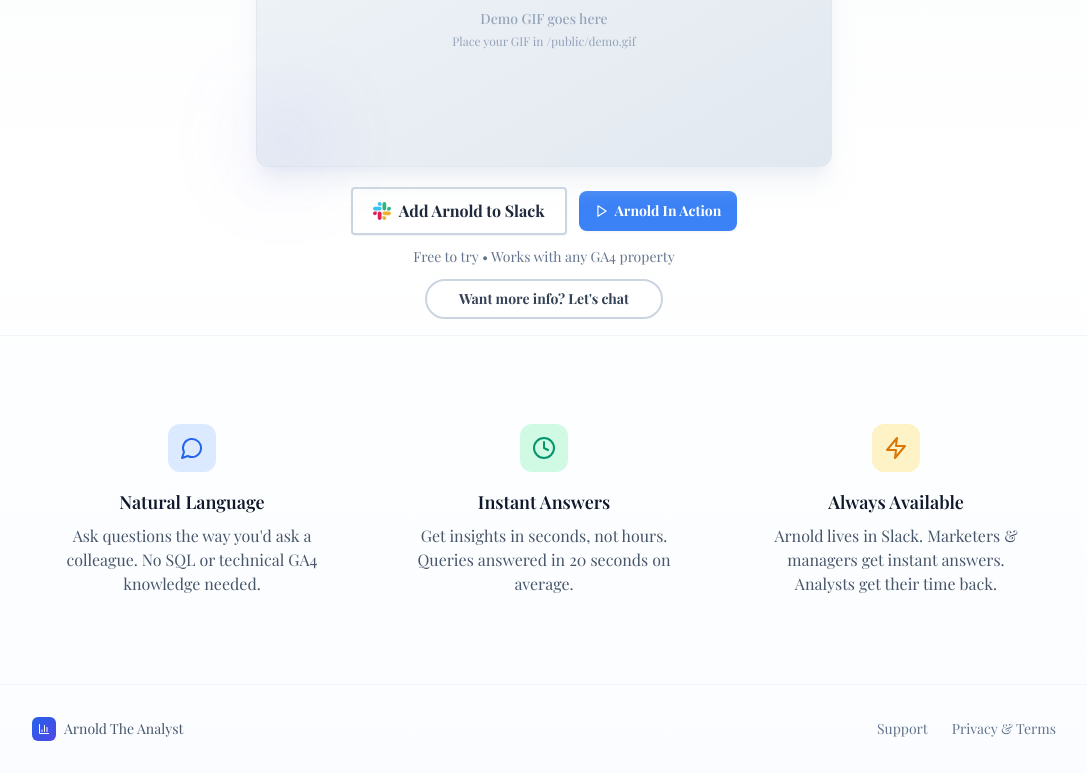
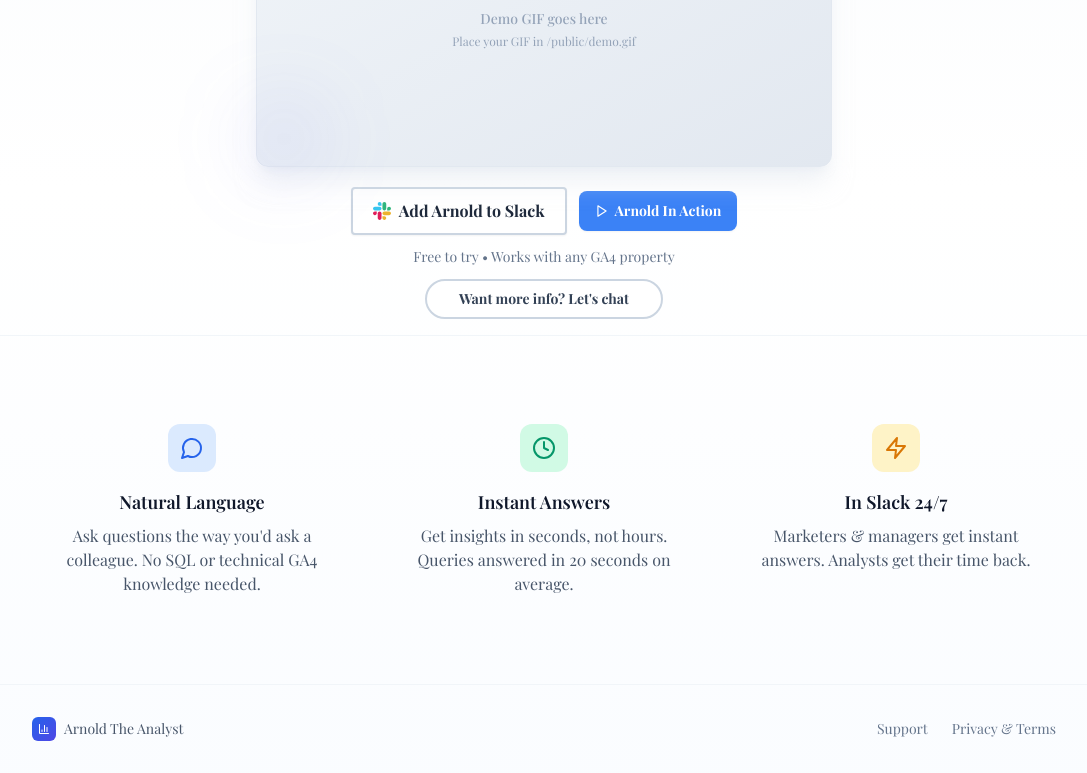
Before and after one commit to McGovs/arnold-the-analyst-frontend-v2-markdown, a React (Vite) app: page / in a window 1280 px wide. Shown: the part 396-1169 px from the top of the page, without its empty margins (96-1183 px from the left). Built offline with nearby package versions, Linux system fonts and the light colour scheme; a web font is replaced by a local one.

Commit message:
Update Homepage.tsx

```diff
--- a/src/pages/Homepage.tsx
+++ b/src/pages/Homepage.tsx
@@ -203,9 +203,9 @@ export default function Homepage() {
               <div className="w-12 h-12 bg-amber-100 rounded-xl flex items-center justify-center mx-auto mb-4">
                 <Zap className="w-6 h-6 text-amber-600" />
               </div>
-              <h3 className="text-lg font-semibold text-slate-900 mb-2">Always Available</h3>
+              <h3 className="text-lg font-semibold text-slate-900 mb-2">In Slack 24/7</h3>
               <p className="text-slate-600">
-                Arnold lives in Slack. Marketers & managers get instant answers. Analysts get their time back.
+                Marketers & managers get instant answers. Analysts get their time back.
               </p>
             </div>
           </div>
```
